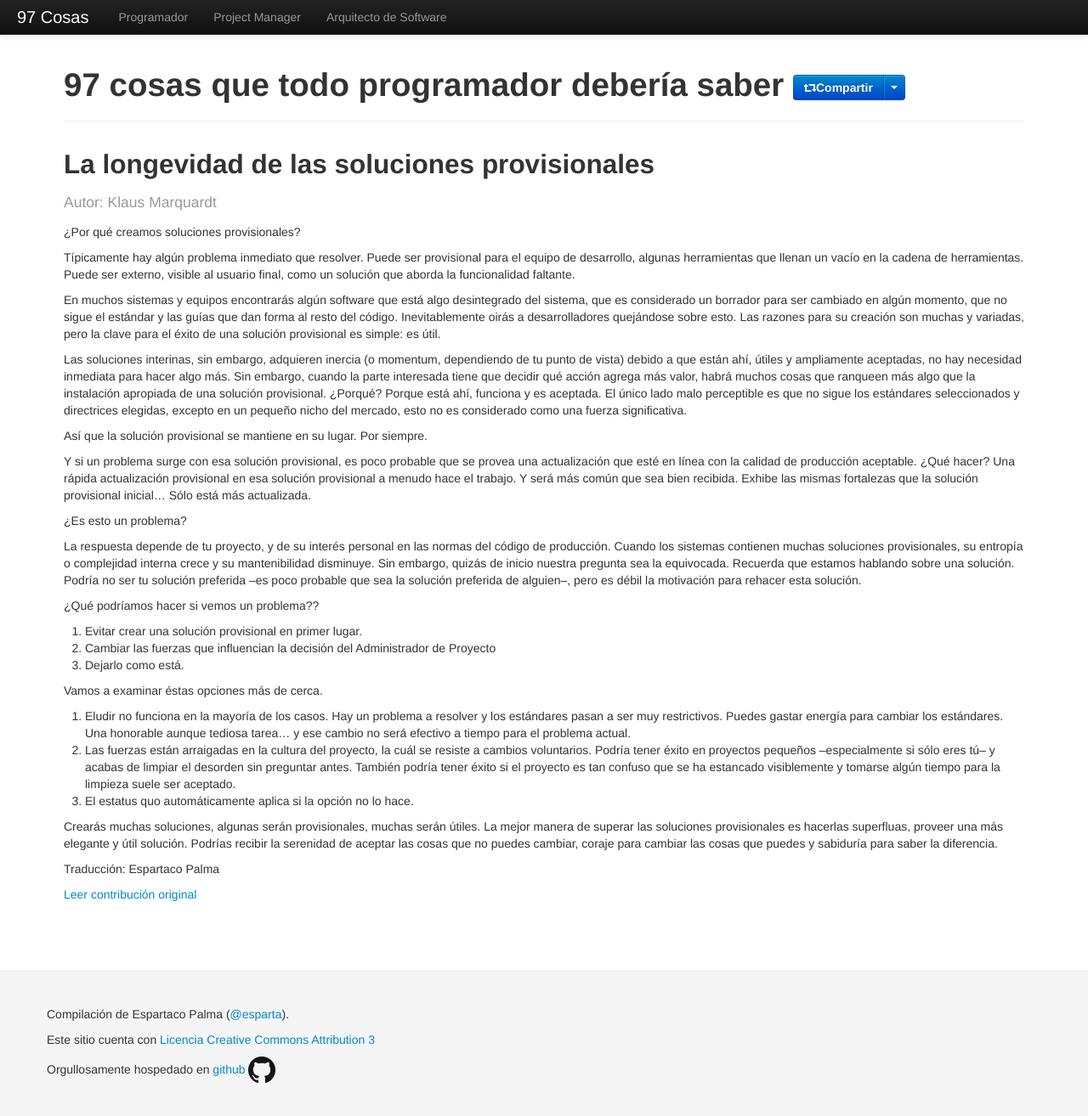
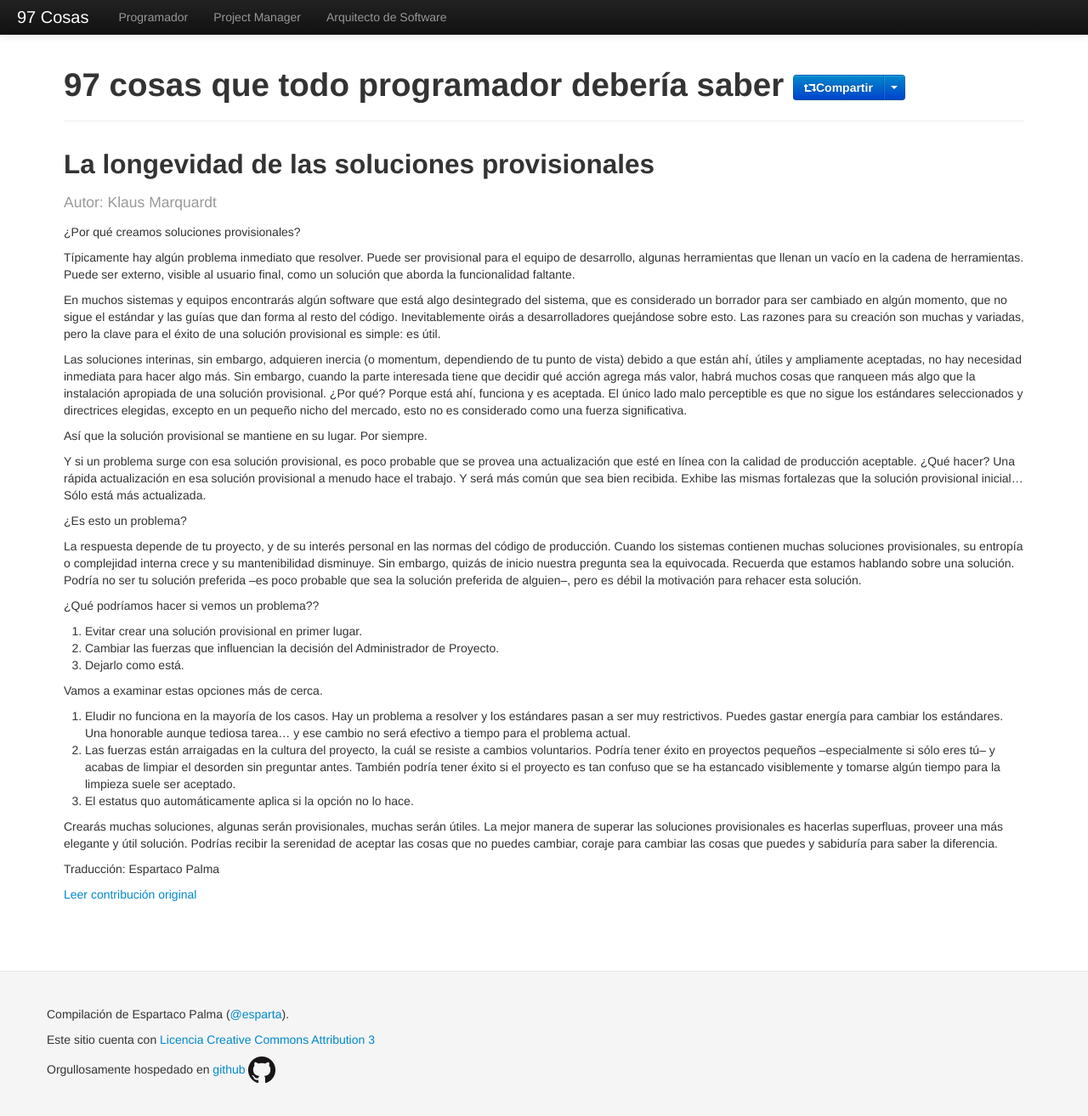
Before and after one commit to esparta/97cosas, a Jekyll site: the page built from programador/longevidad-soluciones-provisionales.md, in a window 1280 px wide and 1316 px high. Shown: the whole window at 85% size. Built offline with Jekyll 4.4.1, drawn with Linux system fonts in a browser that asks for light colours; comment, search, counter and statistics services are not loaded.

Commit message:
Style corrections on longevidad-soluciones...

```diff
--- a/programador/longevidad-soluciones-provisionales.md
+++ b/programador/longevidad-soluciones-provisionales.md
@@ -27,7 +27,7 @@
 ampliamente aceptadas, no hay necesidad inmediata para hacer algo más.
 Sin embargo, cuando la parte interesada tiene que decidir qué acción
 agrega más valor, habrá muchos cosas que ranqueen más algo que la
-instalación apropiada de una solución provisional. ¿Porqué? Porque está
+instalación apropiada de una solución provisional. ¿Por qué? Porque está
 ahí, funciona y es aceptada. El único lado malo perceptible es que no
 sigue los estándares seleccionados y directrices elegidas, excepto en un
 pequeño nicho del mercado, esto no es considerado como una fuerza
@@ -37,9 +37,9 @@
 
 Y si un problema surge con esa solución provisional, es poco probable
 que se provea una actualización que esté en línea con la calidad de
-producción aceptable. ¿Qué hacer? Una rápida actualización provisional
-en esa solución provisional a menudo hace el trabajo. Y será más común
-que sea bien recibida. Exhibe las mismas fortalezas que la solución
+producción aceptable. ¿Qué hacer? Una rápida actualización en esa
+solución provisional a menudo hace el trabajo. Y será más común que
+sea bien recibida. Exhibe las mismas fortalezas que la solución
 provisional inicial… Sólo está más actualizada.
 
 ¿Es esto un problema?
@@ -57,10 +57,10 @@
 
 1. Evitar crear una solución provisional en primer lugar.
 2. Cambiar las fuerzas que influencian la decisión del Administrador de
-Proyecto
+Proyecto.
 3. Dejarlo como está.
 
-Vamos a examinar éstas opciones más de cerca.
+Vamos a examinar estas opciones más de cerca.
 
 1. Eludir no funciona en la mayoría de los casos. Hay un problema a
 resolver y los estándares pasan a ser muy restrictivos. Puedes gastar
```
